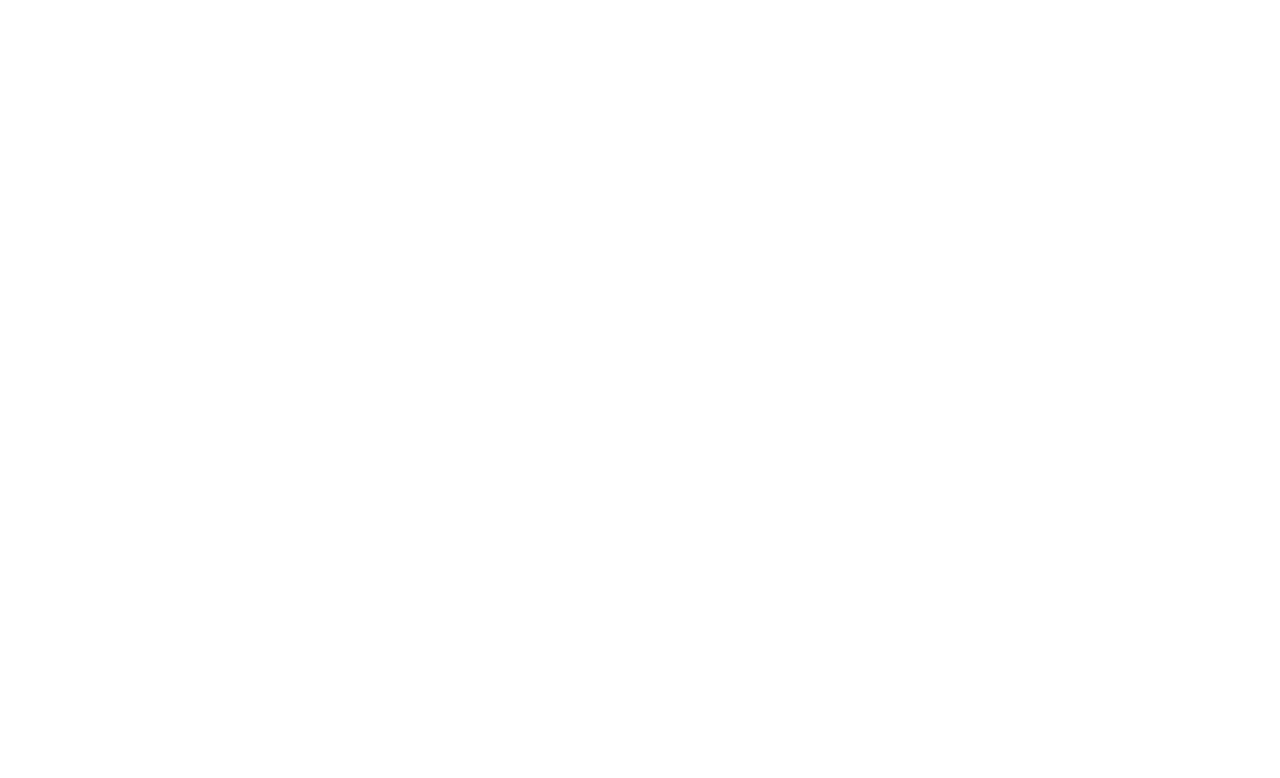
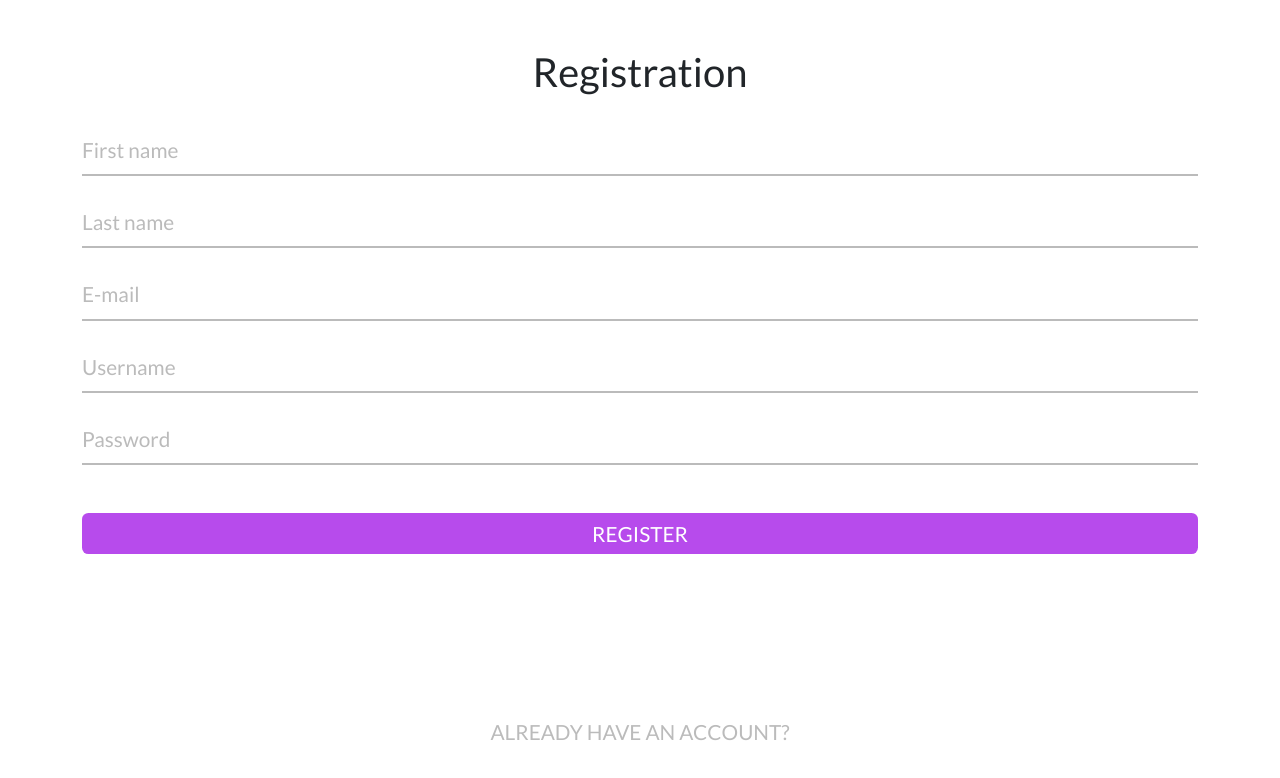
Before and after one commit to lpvlnc/Revoei-Angular, an Angular app in the folder revoei/: page /registration in a window 1280 px wide. Before the commit this address led to /. Shown: the top 778 px of the page. Built offline with nearby package versions, Linux system fonts and the light colour scheme.

Commit message:
registration page name refactored (from register to registration) - added registration-done page witch the user will be sent to after complete the registration

```diff
--- a/revoei/src/app/app-routing.module.ts
+++ b/revoei/src/app/app-routing.module.ts
@@ -16,8 +16,8 @@ const routes: Routes = [
     loadChildren: () => import('./pages/login-page/login-page.module').then((m) => m.LoginPageModule),
   },
   {
-    path: 'register',
-    loadChildren: () => import('./pages/register-page/register-page.module').then((m) => m.RegisterPageModule),
+    path: 'registration',
+    loadChildren: () => import('./pages/registration-page/registration-page.module').then((m) => m.RegistrationPageModule),
   },
 ];
 
--- a/revoei/src/app/pages/register-page/register-page-routing.module.ts
+++ /dev/null
@@ -1,11 +0,0 @@
-import { NgModule } from '@angular/core'
-import { RouterModule, Routes } from '@angular/router'
-import { RegisterPageComponent } from './register-page.component'
-
-const routes: Routes = [{ path: '', component: RegisterPageComponent }]
-
-@NgModule({
-    imports: [RouterModule.forChild(routes)],
-    exports: [RouterModule],
-})
-export class RegisterPageRoutingModule {}
--- /dev/null
+++ b/revoei/src/app/pages/registration-page/registration-page-done/registration-page-done.component.html
@@ -0,0 +1,7 @@
+<div class="container vertical-center">
+    <div class="row">
+        <div class="col">
+            <h1>A confirmation link has been send to your email ({{email}}).</h1>
+        </div>
+    </div>
+</div>
--- /dev/null
+++ b/revoei/src/app/pages/registration-page/registration-page-done/registration-page-done.component.scss
@@ -0,0 +1,7 @@
+.vertical-center {
+    min-height: 100%;  /* Fallback for browsers do NOT support vh unit */
+    min-height: 100vh; /* These two lines are counted as one :-)       */
+
+    display: flex;
+    align-items: center;
+  }
--- /dev/null
+++ b/revoei/src/app/pages/registration-page/registration-page-done/registration-page-done.component.ts
@@ -0,0 +1,19 @@
+import { Component, OnInit } from '@angular/core';
+import { ActivatedRoute, Router } from '@angular/router';
+
+@Component({
+  selector: 'app-registration-page-done',
+  templateUrl: './registration-page-done.component.html',
+  styleUrls: ['./registration-page-done.component.scss']
+})
+export class RegistrationPageDoneComponent implements OnInit {
+
+  email: string = '';
+
+  constructor(private route: ActivatedRoute) { }
+
+  ngOnInit(): void {
+    this.email = this.route.snapshot.paramMap.get('email') ?? '';
+  }
+
+}
--- a/revoei/src/app/pages/register-page/register-page.component.html
+++ b/revoei/src/app/pages/registration-page/registration-page.component.html
@@ -1,5 +1,5 @@
 <div class="container mt-5">
-    <h1>Register</h1>
+    <h1>Registration</h1>
     <div class="row d-flex justify-content-center">
         <div class="col-12">
             <form [formGroup]="formGroup">
@@ -30,7 +30,7 @@
                 </div>
                 <div class="row mt-5">
                     <div class="col">
-                        <app-button label='register' type="primary" (click)="register()"></app-button>
+                        <app-button label='register' type="primary" (click)="registration()"></app-button>
                     </div>
                 </div>
             </form>
--- a/revoei/src/app/pages/register-page/register-page.component.ts
+++ b/revoei/src/app/pages/registration-page/registration-page.component.ts
@@ -3,15 +3,15 @@ import { FormBuilder, FormControl, Validators } from '@angular/forms';
 import { Router } from '@angular/router';
 import { User } from '@core/interfaces/user';
 import { ToastrService } from 'ngx-toastr';
-import { RegisterPageService } from './register-page.service';
+import { RegistrationPageService } from './registration-page.service';
 
 @Component({
-  selector: 'app-register-page',
-  templateUrl: './register-page.component.html',
-  styleUrls: ['./register-page.component.scss'],
-  providers: [RegisterPageService]
+  selector: 'app-registration-page',
+  templateUrl: './registration-page.component.html',
+  styleUrls: ['./registration-page.component.scss'],
+  providers: [RegistrationPageService]
 })
-export class RegisterPageComponent implements OnInit {
+export class RegistrationPageComponent implements OnInit {
 
   public formGroup = this.formBuilder.group({
     firstName: new FormControl('', Validators.required),
@@ -22,24 +22,24 @@ export class RegisterPageComponent implements OnInit {
   });
 
   constructor(private formBuilder: FormBuilder,
-              private registerPageService: RegisterPageService,
+              private registrationPageService: RegistrationPageService,
               private router: Router,
               private toaster: ToastrService) { }
 
   ngOnInit(): void {
   }
 
-  register() {
+  registration() {
     const user: User = Object.assign(this.formGroup.value);
     user.emailConfirmed = false;
     user.profilePicture = '';
-    this.registerPageService.register(user).subscribe({
+    this.registrationPageService.registration(user).subscribe({
       next: (response: string) => {
         this.toaster.success(response);
       },
       error: (e) => console.error(e),
       complete: () => {
-        this.redirectToLogin();
+        this.router.navigate(["/registration/done/"+user.email]);
       }
     });
   }
--- a/revoei/src/app/pages/register-page/register-page.service.ts
+++ b/revoei/src/app/pages/registration-page/registration-page.service.ts
@@ -4,11 +4,11 @@ import { RequestService } from "@core/services/request.service";
 import { Observable } from "rxjs";
 
 @Injectable()
-export class RegisterPageService {
+export class RegistrationPageService {
 
   constructor(private request: RequestService) { }
 
-  register(user: User): Observable<string> {
-    return this.request.Request('post', 'Authentication/Register', user, {responseType: 'text'});
+  registration(user: User): Observable<string> {
+    return this.request.Request('post', 'Authentication/Registration', user, {responseType: 'text'});
   }
 }
```
Also changed, not shown: revoei/src/app/pages/register-page/register-page.module.ts (deleted, +0 -21 lines), revoei/src/app/pages/registration-page/registration-page-routing.module.ts (added, +19 -0 lines), revoei/src/app/pages/registration-page/registration-page.module.ts (added, +23 -0 lines), revoei/src/app/pages/registration-page/registration-page.component.scss (added), 1 other file (tests, documents, lock files or other folders).
